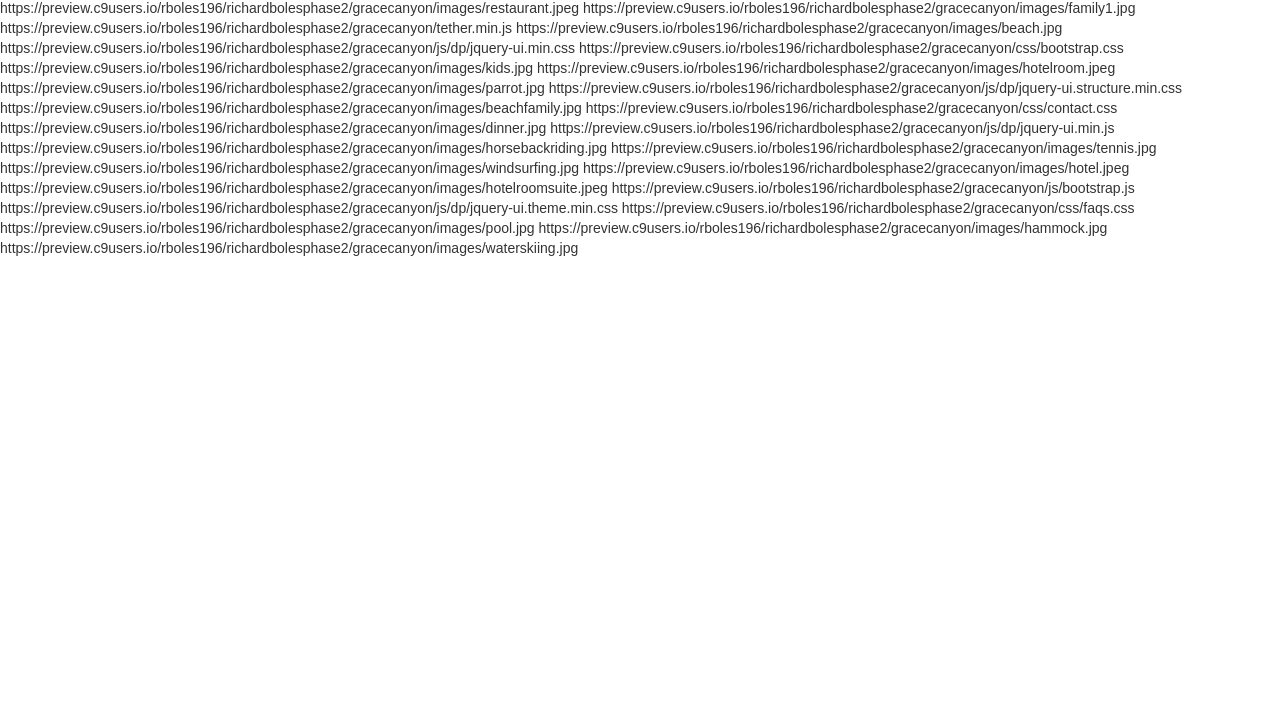
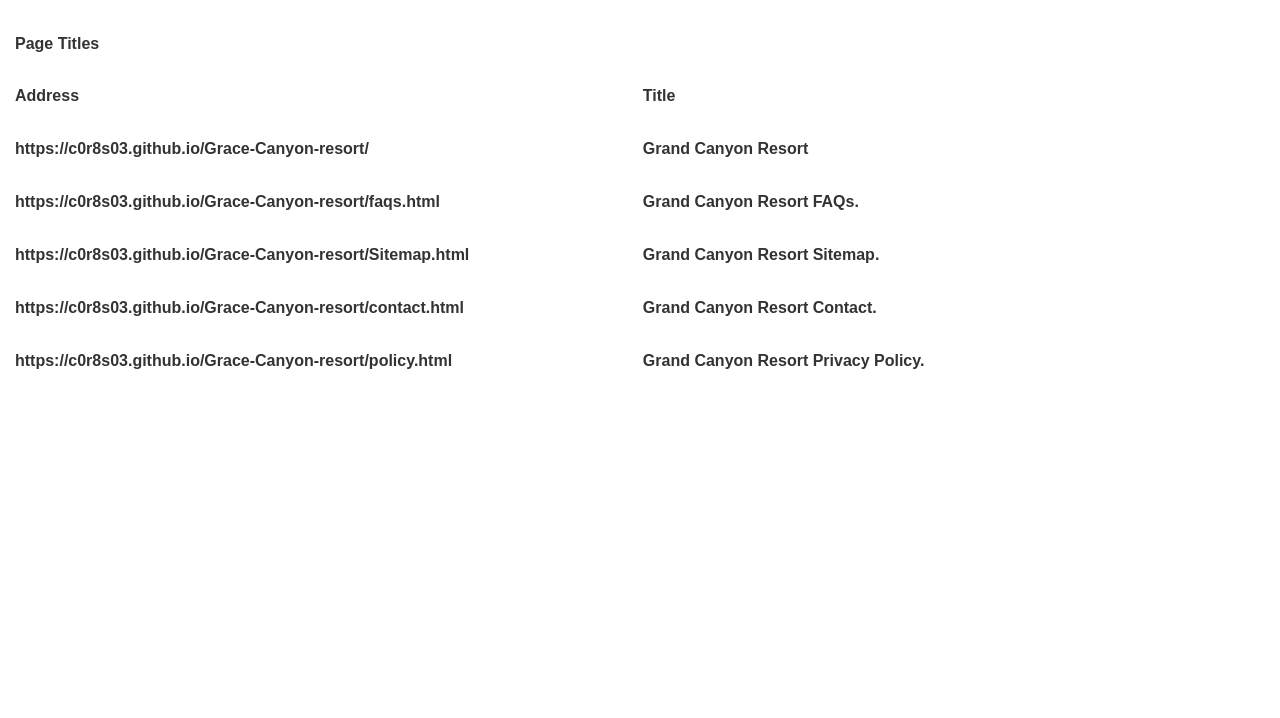
Before and after one commit to c0r8s03/Grace-Canyon-resort, a plain HTML site: page sitemap.html in a window 1280 px wide. Shown: the part 82-800 px from the top of the page. Drawn offline with nearby package versions, Linux system fonts and the light colour scheme; some icons are missing.

Commit message:
modified

```diff
--- a/css/style.css
+++ b/css/style.css
@@ -427,3 +427,16 @@ h1.section-header {
 
     height:20px;
 }
+
+td, th {
+    width:50%;
+    padding: 15px;
+    text-align: left;
+    font-weight: bold;
+    font-size: medium;
+    border-width: medium
+    }
+
+table {
+    text-align: center;
+}
--- a/js/script.js
+++ b/js/script.js
@@ -2,8 +2,8 @@
 
   $(function(){
 
-    var myimg = "<img src='images/caribeanmenu.jpg'>";
-    var myimg1 = "<img src='images/frenchmenu.jpg'>";
+    var myimg1 = "<img src='images/samplermenu.jpg'>";
+    var myimg = "<img src='images/frenchmenu.jpg'>";
 
     // $('.icon').popover({placement:'top'},{html:'true', content:myimg1});
       $('.icon').popover({content:myimg1, html:'true', placement:'left'});
--- a/sitemap.html
+++ b/sitemap.html
@@ -10,38 +10,45 @@
     <!-- Bootstrap -->
     <link href="css/bootstrap.css" rel="stylesheet">
       <link href="https://fonts.googleapis.com/css?family=Raleway:500|Lobster" rel="stylesheet">
-      <link href="css/sitemap.css" type="text/css" rel="stylesheet">
+       <link href="css/style.css" type="text/css" rel="stylesheet">
 
-https://preview.c9users.io/rboles196/richardbolesphase2/gracecanyon/index.html?_c9_id=livepreview1&_c9_host=https://https://preview.c9users.io/rboles196/richardbolesphase2/gracecanyon/images/spa.jpg
-https://preview.c9users.io/rboles196/richardbolesphase2/gracecanyon/css/style.css
-https://preview.c9users.io/rboles196/richardbolesphase2/gracecanyon/images/waterfall.jpg
-https://preview.c9users.io/rboles196/richardbolesphase2/gracecanyon/images/dolphin.png
-https://preview.c9users.io/rboles196/richardbolesphase2/gracecanyon/js/script.js
-https://preview.c9users.io/rboles196/richardbolesphase2/gracecanyon/images/restaurant.jpeg
-https://preview.c9users.io/rboles196/richardbolesphase2/gracecanyon/images/family1.jpg
-https://preview.c9users.io/rboles196/richardbolesphase2/gracecanyon/tether.min.js
-https://preview.c9users.io/rboles196/richardbolesphase2/gracecanyon/images/beach.jpg
-https://preview.c9users.io/rboles196/richardbolesphase2/gracecanyon/js/dp/jquery-ui.min.css
-https://preview.c9users.io/rboles196/richardbolesphase2/gracecanyon/css/bootstrap.css
-https://preview.c9users.io/rboles196/richardbolesphase2/gracecanyon/images/kids.jpg
-https://preview.c9users.io/rboles196/richardbolesphase2/gracecanyon/images/hotelroom.jpeg
-https://preview.c9users.io/rboles196/richardbolesphase2/gracecanyon/images/parrot.jpg
-https://preview.c9users.io/rboles196/richardbolesphase2/gracecanyon/js/dp/jquery-ui.structure.min.css
-https://preview.c9users.io/rboles196/richardbolesphase2/gracecanyon/images/beachfamily.jpg
-https://preview.c9users.io/rboles196/richardbolesphase2/gracecanyon/css/contact.css
-https://preview.c9users.io/rboles196/richardbolesphase2/gracecanyon/images/dinner.jpg
-https://preview.c9users.io/rboles196/richardbolesphase2/gracecanyon/js/dp/jquery-ui.min.js
-https://preview.c9users.io/rboles196/richardbolesphase2/gracecanyon/images/horsebackriding.jpg
-https://preview.c9users.io/rboles196/richardbolesphase2/gracecanyon/images/tennis.jpg
-https://preview.c9users.io/rboles196/richardbolesphase2/gracecanyon/images/windsurfing.jpg
-https://preview.c9users.io/rboles196/richardbolesphase2/gracecanyon/images/hotel.jpeg
-https://preview.c9users.io/rboles196/richardbolesphase2/gracecanyon/images/hotelroomsuite.jpeg
-https://preview.c9users.io/rboles196/richardbolesphase2/gracecanyon/js/bootstrap.js
-https://preview.c9users.io/rboles196/richardbolesphase2/gracecanyon/js/dp/jquery-ui.theme.min.css
-https://preview.c9users.io/rboles196/richardbolesphase2/gracecanyon/css/faqs.css
-https://preview.c9users.io/rboles196/richardbolesphase2/gracecanyon/images/pool.jpg
-https://preview.c9users.io/rboles196/richardbolesphase2/gracecanyon/images/hammock.jpg
-https://preview.c9users.io/rboles196/richardbolesphase2/gracecanyon/images/waterskiing.jpg
+
+
+
+
+
+      <table>
+         <!-- Link to home page -->
+        <th>  <a href="index.html"><h1>Grace Canyon Resort</h1></a>  </th>
+        <tr><td>Page Titles</td>
+        <td></td></tr>
+        <tr>
+          <td>Address</td>
+          <td>Title</td>
+        </tr>
+        <tr>
+          <td>https://c0r8s03.github.io/Grace-Canyon-resort/</td>
+          <td>Grand Canyon Resort<td>
+        </tr>
+        <tr>
+          <td>https://c0r8s03.github.io/Grace-Canyon-resort/faqs.html</td>
+          <td>Grand Canyon Resort FAQs.<td>
+        </tr>
+        <tr>
+          <td>https://c0r8s03.github.io/Grace-Canyon-resort/Sitemap.html</td>
+          <td>Grand Canyon Resort Sitemap.<td>
+        </tr>
+        <tr>
+          <td>https://c0r8s03.github.io/Grace-Canyon-resort/contact.html</td>
+          <td>Grand Canyon Resort Contact.<td>
+        </tr>
+        <tr>
+          <td>https://c0r8s03.github.io/Grace-Canyon-resort/policy.html</td>
+          <td>Grand Canyon Resort Privacy Policy.<td>
+        </tr>
+      </table>
+
+
 
     <!-- jQuery (necessary for Bootstrap's JavaScript plugins) -->
     <script src="https://ajax.googleapis.com/ajax/libs/jquery/1.12.4/jquery.min.js"></script>
```
Also changed, not shown: contact.html (+4 -0 lines), faqs.html (+4 -0 lines), policy.html (+5 -0 lines), images/samplermenu.jpg.
